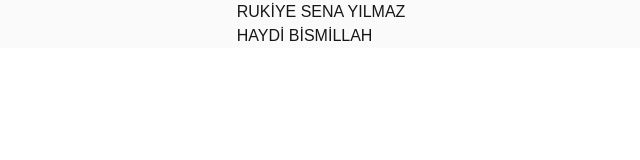
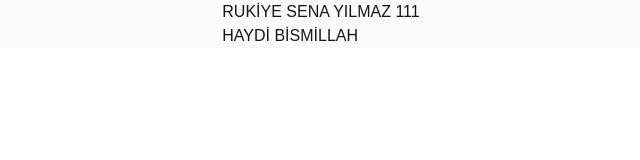
Before and after one commit to habipyilmaz/namaz-vds, a Next.js app: page / in a window 1280 px wide. Shown: the top 160 px of the page, without its empty margins (319-959 px from the left). Built offline with nearby package versions, Linux system fonts and the light colour scheme.

Commit message:
test deploy

```diff
--- a/src/app/page.js
+++ b/src/app/page.js
@@ -5,7 +5,7 @@ export default function Home() {
     <div className="flex flex-col flex-1 items-center justify-center bg-zinc-50 font-sans dark:bg-black">
     <div>
 
-       <h1>RUKİYE SENA YILMAZ</h1>
+       <h1>RUKİYE SENA YILMAZ 111</h1>
       <h1>HAYDİ BİSMİLLAH</h1>
 
     </div>
```
